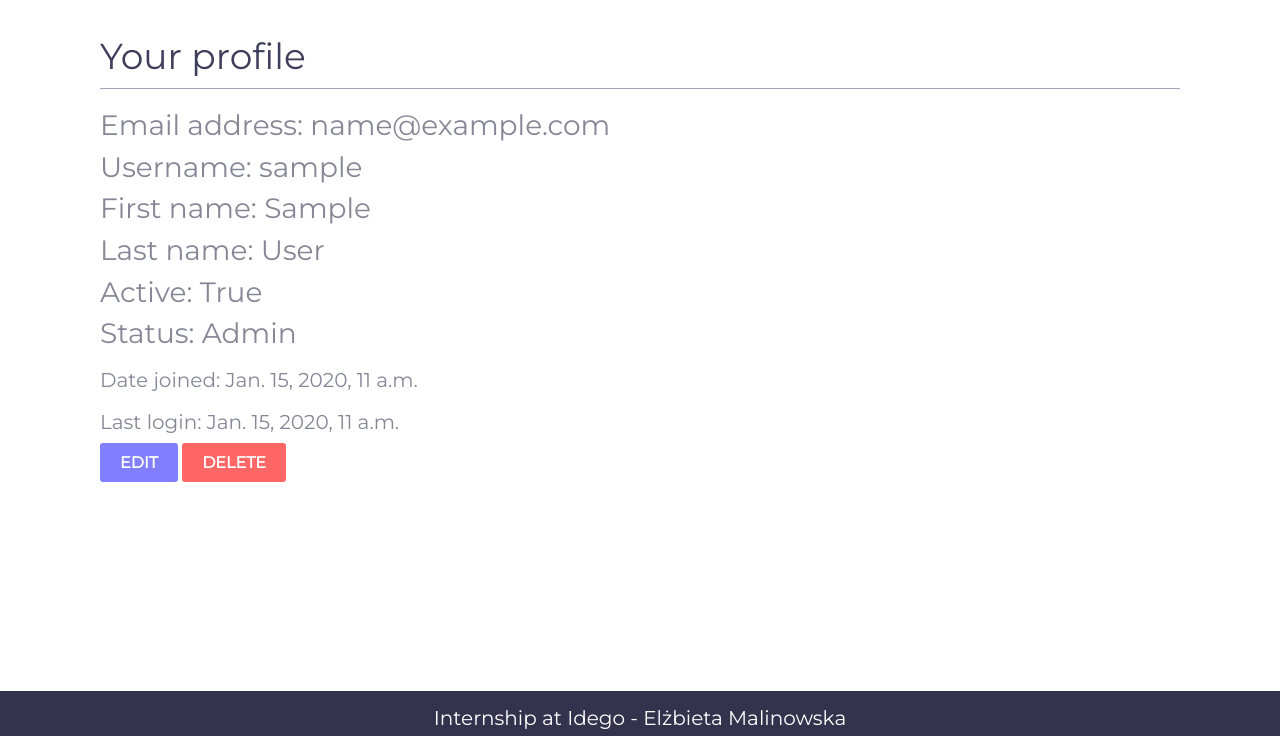
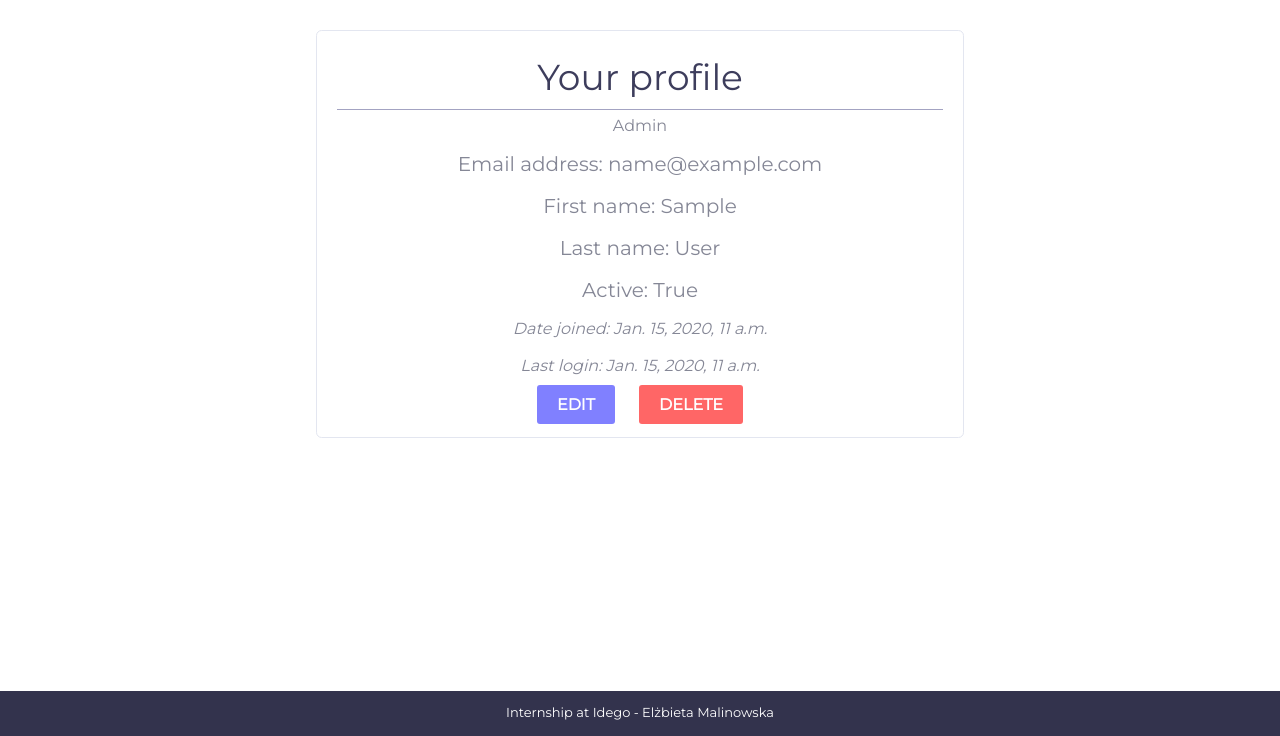
Before and after one commit to elzbietamal95/movies_app, a Django app: a page that uses accounts/templates/base.html in a window 1280 px wide. Shown: the part 64-800 px from the top of the page. Run offline with Django 3.2, Linux system fonts and the light colour scheme; a user stored in the database is signed in; tables that the repository leaves empty hold one stand-in row (values such as "Sample post"); parts of the project's set-up code (start-up, migrations or seed data) failed here and were passed over; some libraries are stand-ins or nearby versions.

Commit message:
CSS styles customized

```diff
--- a/accounts/static/css/base.css
+++ b/accounts/static/css/base.css
@@ -103,7 +103,7 @@ header a:hover {
     color: #3d3d5c;
 }
 
-#content {
+.content {
     padding: 30px 100px;
     margin-bottom: 60px;
 }
@@ -164,10 +164,6 @@ ul.errorlist.nonfield, ul.errorlist {
     padding: 0;
 }
 
-.login-form {
-    float: left;
-}
-
 .signup-form ul {
     color: #aaa;
     float: left;
@@ -191,23 +187,6 @@ ul {
     margin-bottom: 1px;
 }
 
-footer {
-    position: fixed;
-    height: 45px;
-    bottom: 0;
-    padding-top: 4px;
-    padding-bottom: 4px;
-    width: 100%;
-    background-color: #33334d;
-    color: #ffffff;
-    font-size: 13px;
-    text-align: center;
-}
-
-footer p {
-    padding: 10px;
-}
-
 table.list-group {
     width: 100%;
     padding: 5px 20%;
@@ -223,11 +202,6 @@ td {
 
 td a {
     color: #aaa;
-}
-
-
-span.float-right {
-    float: right;
 }
 
 span.float-left {
@@ -294,3 +268,28 @@ ul.messages li.error {
     background: #ff6666;
     color: #fff;
 }
+
+footer {
+    position: fixed;
+    height: 45px;
+    bottom: 0;
+    width: 100%;
+    background-color: #33334d;
+    color: #ffffff;
+    padding: 12px;
+    font-size: 13px;
+    text-align: center;
+}
+
+hr {
+    border: none;
+}
+
+
+div.card {
+    text-align: center;
+}
+
+.row {
+    margin-left: 3%;
+}
--- a/accounts/templates/accounts/login.html
+++ b/accounts/templates/accounts/login.html
@@ -17,12 +17,10 @@
     {% endif %}
     <h1>Login</h1>
     <p>If you don't have an account yet, you can create one <a href="{% url 'accounts:signup' %}">here.</a></p>
-    <div class="login-form">
-        <form action="{% url 'accounts:login' %}" method="post">
+    <form action="{% url 'accounts:login' %}" method="post">
             {{ form.as_p }}
             {% csrf_token %}
             <input type="hidden" name="next" value="{{ request.GET.next }}" />
             <p><input type="submit" value="Log in"></p>
-        </form>
-    </div>
+    </form>
 {% endblock %}
--- a/accounts/templates/accounts/profile.html
+++ b/accounts/templates/accounts/profile.html
@@ -3,42 +3,49 @@
 {% block title %}{{ profile_of_user.username }}'s Profile{% endblock %}
 
 {% block content %}
+    <div class="card text-center" style="min-width: 300px; margin: 0 20%;">
+        <div class="card-body">
+            <h1 class="card-title">
                 {% if user == profile_of_user %}
-        <h1>Your profile</h1>
+                    Your profile
                 {% else %}
-        <h1>{{ profile_of_user.username }}'s Profile</h1>
+                    {{ profile_of_user.username }}'s Profile
                 {% endif %}
-    <h3>Email address: {{ profile_of_user.email }}</h3>
-    <h3>Username: {{ profile_of_user.username }}</h3>
-    <h3>First name:
+            </h1>
+            <h6 class="card-subtitle mb-2 text-muted">
+                {% if profile_of_user.is_admin %}
+                    Admin
+                {% else %}
+                    Regular User
+                {% endif %}
+            </h6>
+            <hr>
+            <p class="card-text">Email address: {{ profile_of_user.email }}</p>
+            <p class="card-text">First name:
             {% if not profile_of_user.first_name %}
                 -
             {% else %}
                 {{ profile_of_user.first_name }}
             {% endif %}
-    </h3>
-    <h3>Last name:
+            </p>
+            <p class="card-text">Last name:
             {% if not profile_of_user.last_name %}
                 -
             {% else %}
                 {{ profile_of_user.last_name }}
             {% endif %}
-    </h3>
-    <h3>Active: {{ profile_of_user.is_active }}</h3>
-    <h3>Status:
-        {% if profile_of_user.is_admin %}
-            Admin
-        {% else %}
-            Regular User
+            </p>
+            <p class="card-text">Active: {{ profile_of_user.is_active }}</p>
+            <p class="card-text">
+                <small class="text-muted"><em>Date joined: {{ profile_of_user.date_joined }}</em></small>
+            </p>
+            <p class="card-text">
+                <small class="text-muted"><em>Last login: {{ profile_of_user.last_login }}</em></small>
+            </p>
+            {% if user.is_admin%}
+                <a href="{% url 'accounts:user-edit' profile_of_user.username %}" class="card-link warning">EDIT</a>
+                <a href="{% url 'accounts:user-delete' profile_of_user.username %}" class="card-link danger">DELETE</a>
             {% endif %}
-    </h3>
-    <p></p>
-    <p>Date joined: {{ profile_of_user.date_joined }}</p>
-    <p>Last login: {{ profile_of_user.last_login }}</p>
-    {% if user.is_admin%}
-        <span>
-            <a href="{% url 'accounts:user-edit' profile_of_user.username %}" class="warning">EDIT</a>
-            <a href="{% url 'accounts:user-delete' profile_of_user.username %}" class="danger">DELETE</a>
-        </span>
-    {% endif %}
+        </div>
+    </div>
 {% endblock %}
--- a/accounts/templates/base.html
+++ b/accounts/templates/base.html
@@ -35,12 +35,11 @@
             {% endfor %}
         </ul>
     {% endif %}
-    <div id="content">
-        {% block content %}
-        {% endblock %}
+    <div class="content">
+        {% block content %}{% endblock %}
     </div>
     <footer>
-        <p>Internship at Idego - Elżbieta Malinowska</p>
+        <span>Internship at Idego - Elżbieta Malinowska</span>
     </footer>
 
 </body>
--- a/movies/templates/movies/movie_list.html
+++ b/movies/templates/movies/movie_list.html
@@ -3,11 +3,11 @@
 {% block title %}Movie list{% endblock %}
 
 {% block content %}
-    <h1>List of all movies</h1>
+    <h1>Movies</h1>
     <div class="row">
         {% for movie in movies %}
         <div class="col-lg-6">
-            <div class="card shadow mb-4">
+            <div class="card shadow mb-4" style="width:90%;">
                 <div class="card-header py-3">
                     <h4 class="m-0 font-weight-bold text-primary">{{ movie.title }} ({{ movie.year_of_production }})</h4>
                 </div>
```
Lines whose indentation alone changed are shown as unchanged.
